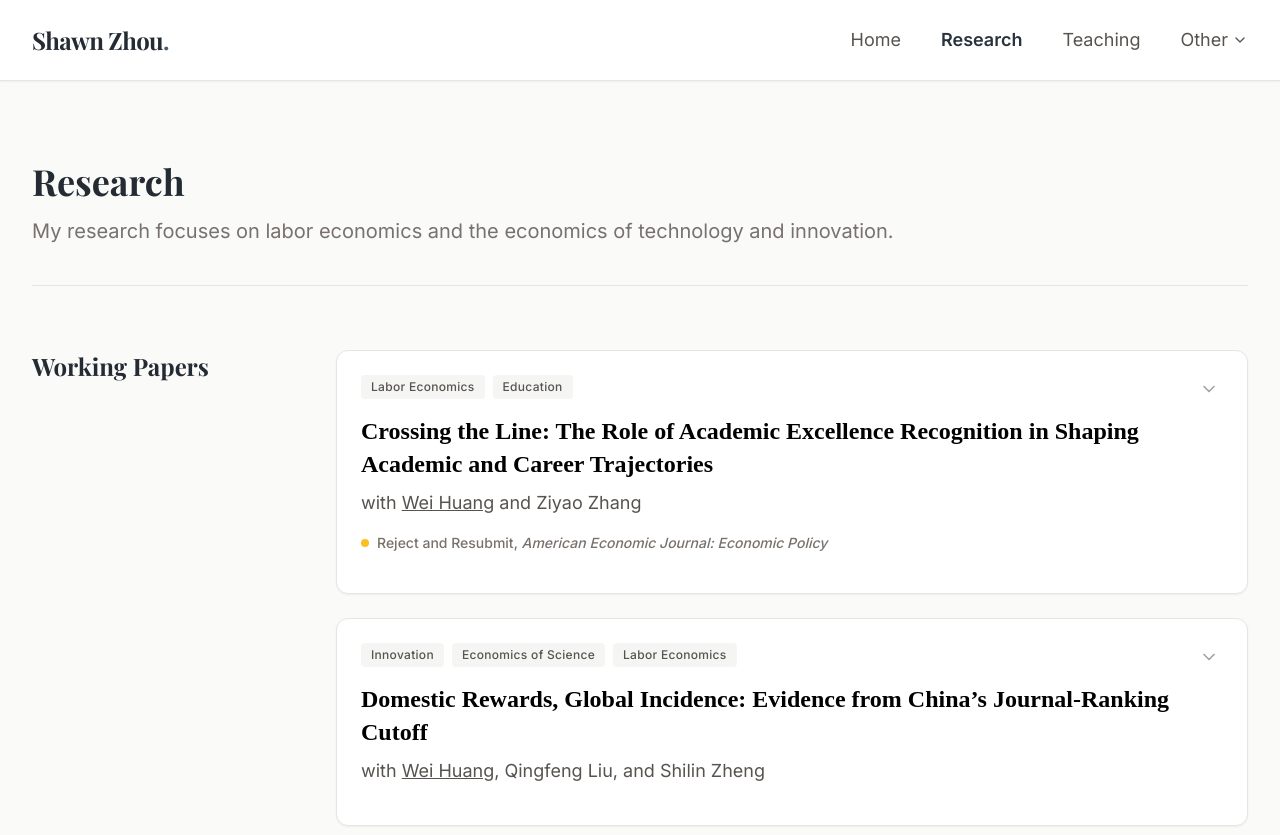
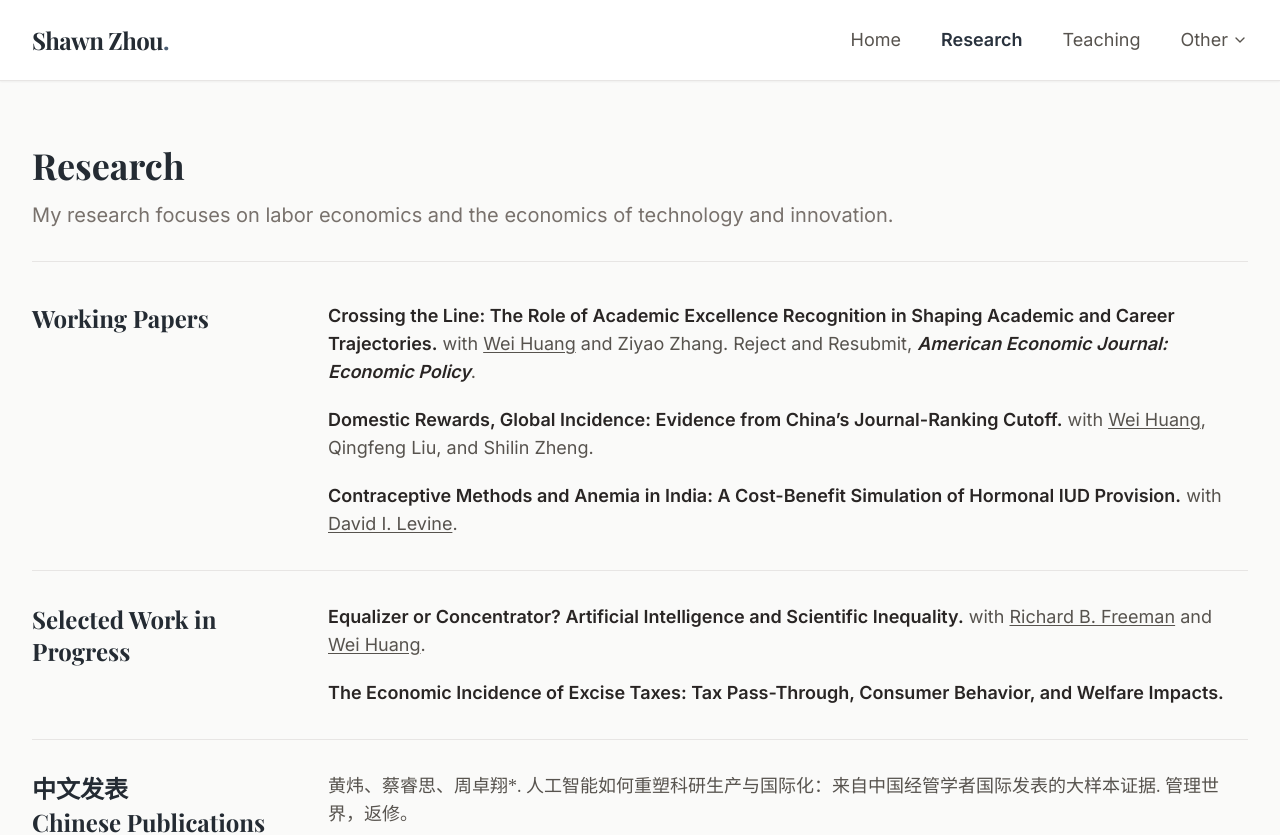
Before and after one commit to zhuoxiang-zhou/my-academic-site, a React (Vite) app: page /#/research in a window 1280 px wide. Shown: the top 835 px of the page. Built offline with nearby package versions, Linux system fonts and the light colour scheme; a web font is replaced by a local one.

Commit message:
#5 Use compact inline research listings

```diff
--- a/pages/Research.tsx
+++ b/pages/Research.tsx
@@ -1,180 +1,108 @@
-import React, { useState } from 'react';
+import React from 'react';
 import { PAPERS, BOOK_CHAPTERS, CHINESE_PUBLICATIONS, SITE_CONFIG } from '../constants';
 import { Paper } from '../types';
-import { FileText, ExternalLink, ChevronDown, ChevronUp } from 'lucide-react';
 
-interface ResearchPanelProps {
-  paper: Paper;
-  isWip?: boolean;
-}
-
-const ResearchPanel: React.FC<ResearchPanelProps> = ({ paper, isWip = false }) => {
-  // Working Papers start closed. WIP doesn't use toggle.
-  const [isOpen, setIsOpen] = useState(false);
-
-  // Filter out the site owner from authors list
-  const otherAuthors = paper.authors.filter(a => a !== SITE_CONFIG.name);
-
-  const handleToggle = () => {
-    if (!isWip) {
-      setIsOpen(!isOpen);
-    }
-  };
-
-  // Status color dot
-  const dotColor = paper.status === 'Working Paper' ? 'bg-amber-400' : 'bg-stone-300';
+const ResearchEntry: React.FC<{ paper: Paper }> = ({ paper }) => {
+  const otherAuthors = paper.authors.filter(author => author !== SITE_CONFIG.name);
 
   return (
-    <div
-      className={`bg-white border border-stone-200 rounded-xl p-6 shadow-sm mb-6 transition-all duration-200 ${!isWip ? 'cursor-pointer hover:shadow-md' : ''}`}
-      onClick={handleToggle}
-    >
-      <div className="flex justify-between items-start mb-3">
-        {/* Topic Pills */}
-        <div className="flex flex-wrap gap-2">
-           {paper.topics && paper.topics.map(topic => (
-             <span key={topic} className="inline-flex items-center px-2.5 py-1 rounded text-xs font-medium bg-stone-100 text-stone-600 tracking-wide">
-               {topic}
-             </span>
-           ))}
-           {(!paper.topics || paper.topics.length === 0) && (
-              <span className="inline-flex items-center px-2.5 py-1 rounded text-xs font-medium bg-stone-100 text-stone-600 tracking-wide">
-               General
-             </span>
-           )}
-        </div>
-
-        {/* Toggle Icon for Non-WIP */}
-        {!isWip && (
-          <button className="text-stone-400 hover:text-stone-600 p-1">
-            {isOpen ? <ChevronUp size={20} /> : <ChevronDown size={20} />}
-          </button>
-        )}
-      </div>
-
-      {/* Title - Black, Serif */}
-      <h3 className="text-2xl font-paper font-bold text-black mb-2 leading-snug">
-        {paper.title}
+    <article className="font-sans text-base sm:text-lg leading-relaxed text-stone-600">
+      <h3 className="inline font-bold text-stone-800">
+        {paper.title}{/[.!?。！？]$/.test(paper.title) ? '' : '.'}
       </h3>
-
-      {/* Authors - Sans Serif */}
       {otherAuthors.length > 0 && (
-        <p className="text-lg font-sans text-stone-600 mb-4">
-          with {otherAuthors.map((author, i) => {
+        <span>
+          {' with '}
+          {otherAuthors.map((author, i) => {
             const url = paper.authorLinks?.[author];
             const isLast = i === otherAuthors.length - 1;
             const separator = i === 0 ? '' : otherAuthors.length > 2 ? ', ' : ' ';
             const prefix = isLast && i > 0 ? separator + 'and ' : separator;
+
             return (
-              <span key={author}>
+              <React.Fragment key={author}>
                 {prefix}
                 {url ? (
-                  <a href={url} target="_blank" rel="noopener noreferrer" className="underline">
+                  <a href={url} target="_blank" rel="noopener noreferrer" className="underline underline-offset-2 hover:text-academic-800">
                     {author}
                   </a>
                 ) : author}
-              </span>
+              </React.Fragment>
             );
           })}
-        </p>
+          .
+        </span>
       )}
-
-      {/* Status Line */}
       {paper.journal && (
-        <div className="flex items-center gap-2 mb-4">
-          <div className={`w-2 h-2 rounded-full ${dotColor}`} />
-          <span className="text-sm font-medium text-stone-500">
-            {paper.journalStatus && <>{paper.journalStatus} </>}<em>{paper.journal}</em>
+        <span>
+          {' '}
+          {paper.journalStatus && `${paper.journalStatus.trim()} `}
+          <em className="font-bold text-stone-800">{paper.journal}</em>.
         </span>
-        </div>
       )}
-
-      {/* Abstract & Actions - Only for non-WIP items when open */}
-      {!isWip && isOpen && (
-        <div className="mt-5 pt-5 border-t border-stone-100 animate-in fade-in slide-in-from-top-1 duration-200">
-          {/* <div className="text-stone-700 leading-relaxed text-base">
-            <span className="font-bold text-stone-900 text-xs uppercase tracking-wider mr-2">Abstract:</span>
-            {paper.abstract}
-          </div> */}
-
-          <div className="flex gap-4 mt-4 pt-2">
       {paper.pdfUrl && (
-               <a
-                 href={paper.pdfUrl}
-                 className="flex items-center gap-2 text-sm font-medium text-academic-600 hover:text-academic-800 transition-colors border border-stone-200 px-3 py-1.5 rounded-md hover:bg-stone-50"
-                 onClick={(e) => e.stopPropagation()}
-               >
-                 <FileText size={16} /> Download PDF
+        <>
+          {' '}
+          <a href={paper.pdfUrl} className="font-medium text-academic-700 underline underline-offset-2 hover:text-academic-900" aria-label={`Download PDF: ${paper.title}`}>
+            [PDF]
           </a>
+        </>
       )}
-             {/* {paper.link && (
-               <a
-                 href={paper.link}
-                 className="flex items-center gap-2 text-sm font-medium text-academic-600 hover:text-academic-800 transition-colors border border-stone-200 px-3 py-1.5 rounded-md hover:bg-stone-50"
-                 onClick={(e) => e.stopPropagation()}
-               >
-                 <ExternalLink size={16} /> External Link
-               </a>
-             )} */}
-          </div>
-        </div>
-      )}
-    </div>
+    </article>
   );
 };
 
-const ResearchSection: React.FC<{ title: string; papers: Paper[]; isWip?: boolean }> = ({ title, papers, isWip = false }) => {
-  if (papers.length === 0) return null;
-  return (
-    <section className="flex flex-col md:flex-row gap-8 md:gap-12 border-t border-stone-200 pt-10 first:border-0 first:pt-0">
+const ResearchSection: React.FC<{ title: React.ReactNode; children: React.ReactNode }> = ({ title, children }) => (
+  <section className="flex flex-col md:flex-row gap-4 md:gap-10 border-t border-stone-200 pt-8 first:border-0 first:pt-0">
     <div className="md:w-64 shrink-0">
       <h2 className="text-2xl font-serif font-bold text-academic-900 sticky top-24">
         {title}
       </h2>
     </div>
-      <div className="flex-1">
-        {papers.map(p => <ResearchPanel key={p.id} paper={p} isWip={isWip} />)}
+    <div className="flex-1 min-w-0 space-y-5">
+      {children}
     </div>
   </section>
 );
-};
 
 const Research: React.FC = () => {
-  // Filter papers
-  const working = PAPERS.filter(p => p.status === 'Working Paper');
-  const wip = PAPERS.filter(p => p.status === 'Work in Progress');
+  const working = PAPERS.filter(paper => paper.status === 'Working Paper');
+  const wip = PAPERS.filter(paper => paper.status === 'Work in Progress');
 
   return (
-    <div className="max-w-7xl mx-auto px-4 py-20 sm:px-6 lg:px-8">
-      <div className="mb-16 border-b border-stone-200 pb-10">
+    <div className="max-w-7xl mx-auto px-4 py-12 sm:px-6 sm:py-16 lg:px-8">
+      <div className="mb-10 border-b border-stone-200 pb-8">
         <h1 className="text-4xl font-serif font-bold text-academic-900 mb-4">Research</h1>
         <p className="text-stone-500 text-xl">
           My research focuses on labor economics and the economics of technology and innovation.
         </p>
       </div>
 
-      <div className="space-y-12">
-        <ResearchSection title="Working Papers" papers={working} />
-        <ResearchSection title="Selected Work in Progress" papers={wip} isWip={true} />
-        <ResearchSection title="Book Chapters" papers={BOOK_CHAPTERS} />
-        <section className="flex flex-col md:flex-row gap-8 md:gap-12 border-t border-stone-200 pt-10">
-          <div className="md:w-64 shrink-0">
-            <h2 className="text-2xl font-serif font-bold text-academic-900 sticky top-24">
-              <span lang="zh-Hans" className="font-cjk-sc">中文发表</span>
-              <br />
-              Chinese Publications
-            </h2>
-          </div>
-          <div className="flex-1 min-w-0">
+      <div className="space-y-8">
+        {working.length > 0 && (
+          <ResearchSection title="Working Papers">
+            {working.map(paper => <ResearchEntry key={paper.id} paper={paper} />)}
+          </ResearchSection>
+        )}
+        {wip.length > 0 && (
+          <ResearchSection title="Selected Work in Progress">
+            {wip.map(paper => <ResearchEntry key={paper.id} paper={paper} />)}
+          </ResearchSection>
+        )}
+        {BOOK_CHAPTERS.length > 0 && (
+          <ResearchSection title="Book Chapters">
+            {BOOK_CHAPTERS.map(paper => <ResearchEntry key={paper.id} paper={paper} />)}
+          </ResearchSection>
+        )}
+        {CHINESE_PUBLICATIONS.length > 0 && (
+          <ResearchSection title={<><span lang="zh-Hans" className="font-cjk-sc">中文发表</span><br />Chinese Publications</>}>
             {CHINESE_PUBLICATIONS.map(publication => (
-              <div key={publication.id} lang="zh-Hans" className="bg-white border border-stone-200 rounded-xl p-6 shadow-sm mb-6">
-                <p className="font-cjk-sc text-lg text-stone-700 leading-relaxed">
+              <p key={publication.id} lang="zh-Hans" className="font-cjk-sc text-base sm:text-lg text-stone-600 leading-relaxed">
                 {publication.citation}
               </p>
-              </div>
             ))}
-          </div>
-        </section>
+          </ResearchSection>
+        )}
       </div>
     </div>
   );
```
Lines whose indentation alone changed are shown as unchanged.
